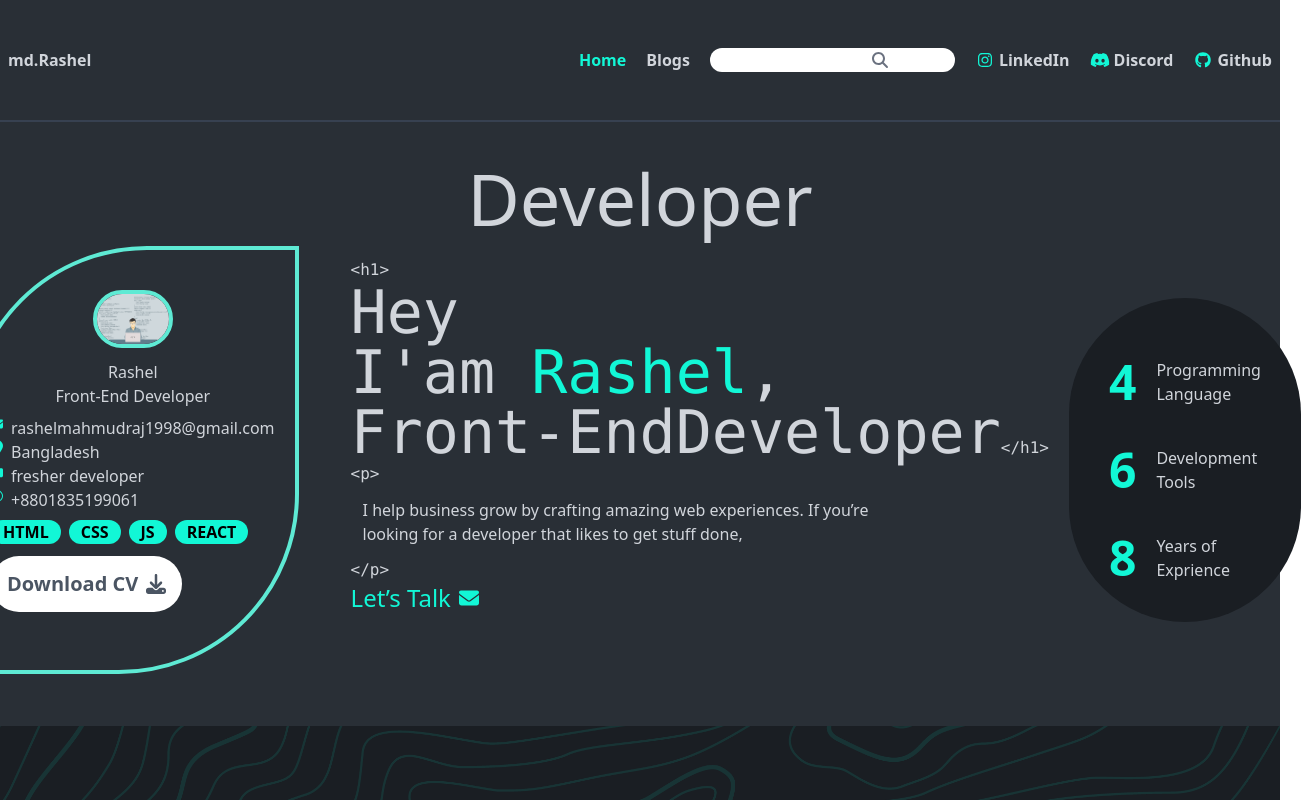
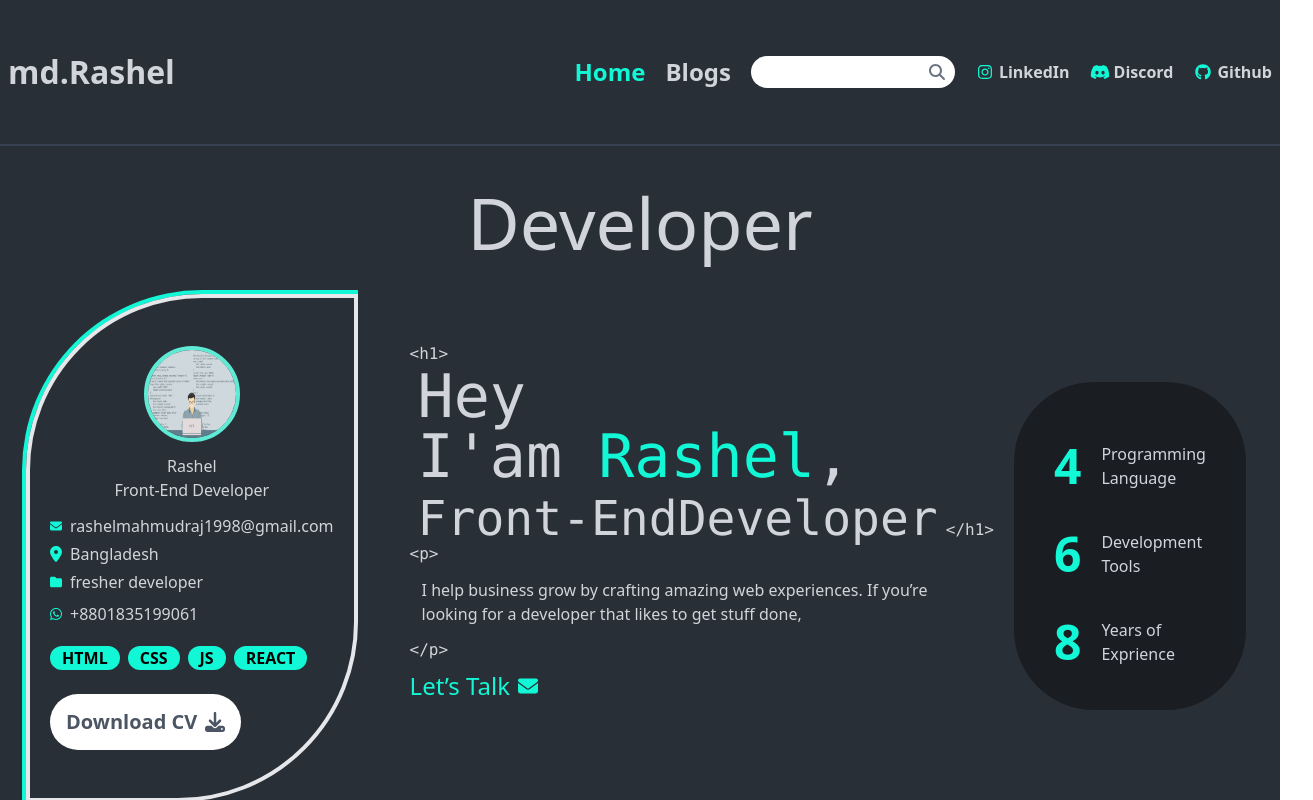
Before and after one commit to rashelmahomud/protfolio-project, a Next.js app: page / in a window 1280 px wide. Shown: the top 800 px of the page, 1313 px wide, since content can reach past the window. Built offline with nearby package versions, Linux system fonts and the light colour scheme.

Commit message:
added update

```diff
--- a/src/components/home/Banner.jsx
+++ b/src/components/home/Banner.jsx
@@ -14,43 +14,44 @@ const Banner = () => {
   return (
     <div className="bg-[#292F36] text-gray-300">
       <div className="container mx-auto py-10">
-        <h1 className="lg:text-7xl text-3xl text-center">Developer</h1>
+        <h1 className="lg:text-7xl text-3xl text-center mb-5">Developer</h1>
         <div className="flex lg:flex-row flex-col justify-center gap-10 p-3">
-          <div className="border-4 border-teal-300 rounded-tl-[180px] rounded-br-[180px] p-5 py-10">
+          <div className="border-l-4 border-t-4 border-[#12F7D6] rounded-tl-[180px] rounded-br-[180px]">
+          <div className="border-4 rounded-tl-[176px] rounded-br-[180px] p-5 py-12">
             <div className="flex flex-col items-center">
               <Image
                 src="/assates/logo img.png"
-                width={80}
-                height={80}
-                className="rounded-full border-4 border-teal-300"
+                width={120}
+                height={120}
+                className="rounded-full border-4 border-teal-300 w-[96px] h-[96px]"
                 alt="developer image"
               />
               <h1 className="mt-3">Rashel</h1>
               <p>Front-End Developer</p>
             </div>
-            <ul className="my-2">
-              <li className="flex gap-2">
+            <ul className="my-3">
+              <li className="flex gap-2 items-center">
                 <FontAwesomeIcon
                   icon={faEnvelope}
                   className="w-3 text-[#12F7D6]"
                 />
                 rashelmahmudraj1998@gmail.com
               </li>
-              <li className="flex gap-2">
+              <li className="flex gap-2 py-1 items-center">
                 <FontAwesomeIcon
                   icon={faLocationDot}
                   className="w-3 text-[#12F7D6]"
                 />
                 Bangladesh
               </li>
-              <li className="flex gap-2">
+              <li className="flex gap-2 items-center">
                 <FontAwesomeIcon
                   icon={faFolder}
                   className="w-3 text-[#12F7D6]"
                 />
                 fresher developer
               </li>
-              <li className="flex gap-2">
+              <li className="flex gap-2 py-2 items-center">
                 <FontAwesomeIcon
                   icon={faWhatsapp}
                   className="w-3 text-[#12F7D6]"
@@ -72,7 +73,7 @@ const Banner = () => {
                 REACT
               </li>
             </ul>
-            <button className="flex justify-center items-center gap-2 bg-white text-gray-300 font-semibold text-gray-600 text-xl leading-6 p-4 rounded-full my-3">
+            <button className="flex justify-center items-center gap-2 bg-white text-gray-300 font-semibold text-gray-600 text-xl leading-6 p-4 rounded-full mt-6">
               Download CV
               <FontAwesomeIcon
                 icon={faDownload}
@@ -80,43 +81,63 @@ const Banner = () => {
               />
             </button>
           </div>
-          <div className="flex lg:flex-row flex-col p-3 gap-5">
+          </div>
+          <div className="flex lg:flex-row flex-col p-3 my-10 gap-5">
             <div>
-            <pre>&lt;h1&gt;
-            <h1 className="lg:text-6xl">Hey</h1>
-            <h1 className="lg:text-6xl">
+              <pre>
+                &lt;h1&gt;
+                <h1 className="lg:text-6xl px-2">Hey</h1>
+                <h1 className="lg:text-6xl mb-2 px-2">
                   I'am <span className="text-[#12F7D6]">Rashel</span>,
                 </h1>
-            <span className="lg:text-6xl">Front-EndDeveloper</span>&lt;/h1&gt;</pre>
+                <span className="lg:text-5xl px-2">Front-EndDeveloper</span>
+                &lt;/h1&gt;
+              </pre>
               <pre>&lt;p&gt;</pre>
               <p className="p-3">
                 I help business grow by crafting amazing web experiences. If
-              you’re <br />looking for a developer that likes to get stuff done,
-            </p><pre>&lt;/p&gt;</pre>
+                you’re <br />
+                looking for a developer that likes to get stuff done,
+              </p>
+              <pre>&lt;/p&gt;</pre>
 
-            <h1 className="flex gap-2 items-center text-2xl text-[#12F7D6]">
+              <h1 className="flex gap-2 items-center text-2xl text-[#12F7D6] mt-2">
                 Let’s Talk{" "}
                 <Link href={"/"}>
                   <FontAwesomeIcon icon={faEnvelope} className="w-5" />
                 </Link>
               </h1>
             </div>
-          <div className="flex flex-col mx-auto bg-[#1A1E23] p-10 m-10 rounded-full">
+            <div className="flex flex-col mx-auto bg-[#1A1E23] p-10 m-10 rounded-[80px]">
               <div className="flex gap-5 mt-5">
-                <span className="lg:text-5xl text-2xl text-[#12F7D6] font-semibold">4</span> <p>Programming <br />Language</p>
-
+                <span className="lg:text-5xl text-2xl text-[#12F7D6] font-semibold">
+                  4
+                </span>{" "}
+                <p>
+                  Programming <br />
+                  Language
+                </p>
               </div>
               <div className="flex gap-5 lg:my-10 my-5">
-                <span className="lg:text-5xl text-2xl text-[#12F7D6] font-semibold">6</span> <p>Development<br /> Tools</p>
+                <span className="lg:text-5xl text-2xl text-[#12F7D6] font-semibold">
+                  6
+                </span>{" "}
+                <p>
+                  Development
+                  <br /> Tools
+                </p>
               </div>
               <div className="flex gap-5">
-                <span className="lg:text-5xl text-2xl text-[#12F7D6] font-semibold">8</span>
-                <p>Years of<br /> Exprience</p>
+                <span className="lg:text-5xl text-2xl text-[#12F7D6] font-semibold">
+                  8
+                </span>
+                <p>
+                  Years of
+                  <br /> Exprience
+                </p>
               </div>
             </div>
           </div>
-
-
         </div>
       </div>
     </div>
--- a/src/components/shared/header.jsx
+++ b/src/components/shared/header.jsx
@@ -14,8 +14,8 @@ const Header = () => {
 
   return (
     <div className="bg-[#292F36] text-gray-300 font-semibold ">
-      <div className="container mx-auto flex lg:justify-between py-12 px-2 border-b-2 border-gray-700">
-        <div>
+      <div className="container mx-auto flex lg:justify-between items-center py-12 px-2 border-b-2 border-gray-700">
+        <div className="text-[32px]">
           <Link href={'/'}><span>md.Rashel</span></Link>
         </div>
         <div className="flex flex-row-reverse ml-16">
@@ -23,26 +23,26 @@ const Header = () => {
             {open ? <FontAwesomeIcon icon={faXmark} /> : <FontAwesomeIcon icon={faBars} />}
           </div>
 
-          <ul className={`lg:flex gap-5 transition-all duration-500 ease-in  ${open ? "top-18 opacity-100" : "top-[-490px] lg:opacity-100 opacity-0 lg:mt-0 -mt-40"}`}>
-            <li className="text-[#12F7D6]">
+          <ul className={`lg:flex gap-5 transition-all duration-500 ease-in items-center ${open ? "top-18 opacity-100" : "top-[-490px] lg:opacity-100 opacity-0 lg:mt-0 -mt-40"}`}>
+            <li className="text-[#12F7D6] text-[24px]">
               <Link href={"/"}>Home</Link>
             </li>
 
-            <li>
+            <li className="text-[24px]">
               <Link href={"/blogs"}>Blogs</Link>
             </li>
             <li className="relative lg:my-0 my-2">
                 <FontAwesomeIcon
                   icon={faMagnifyingGlass}
-                  className="lg:w-5 absolute ml-40 mt-1 text-gray-500"
+                  className="lg:w-5 absolute ml-44 mt-2 text-gray-500"
                 />
                 <input
                   type="text"
-                  className="rounded-full outline-none lg:w-50"
+                  className="rounded-full outline-none lg:w-[204px] h-[32px] px-2 text-gray-900"
                   placeholder=""
                 />
             </li>
-            <li className="flex items-center gap-1">
+            <li className="flex items-center gap-1 text-[16px]">
               <FontAwesomeIcon
                 icon={faInstagram}
                 className="w-5 text-[#12F7D6]"
```
Lines whose indentation alone changed are shown as unchanged.
